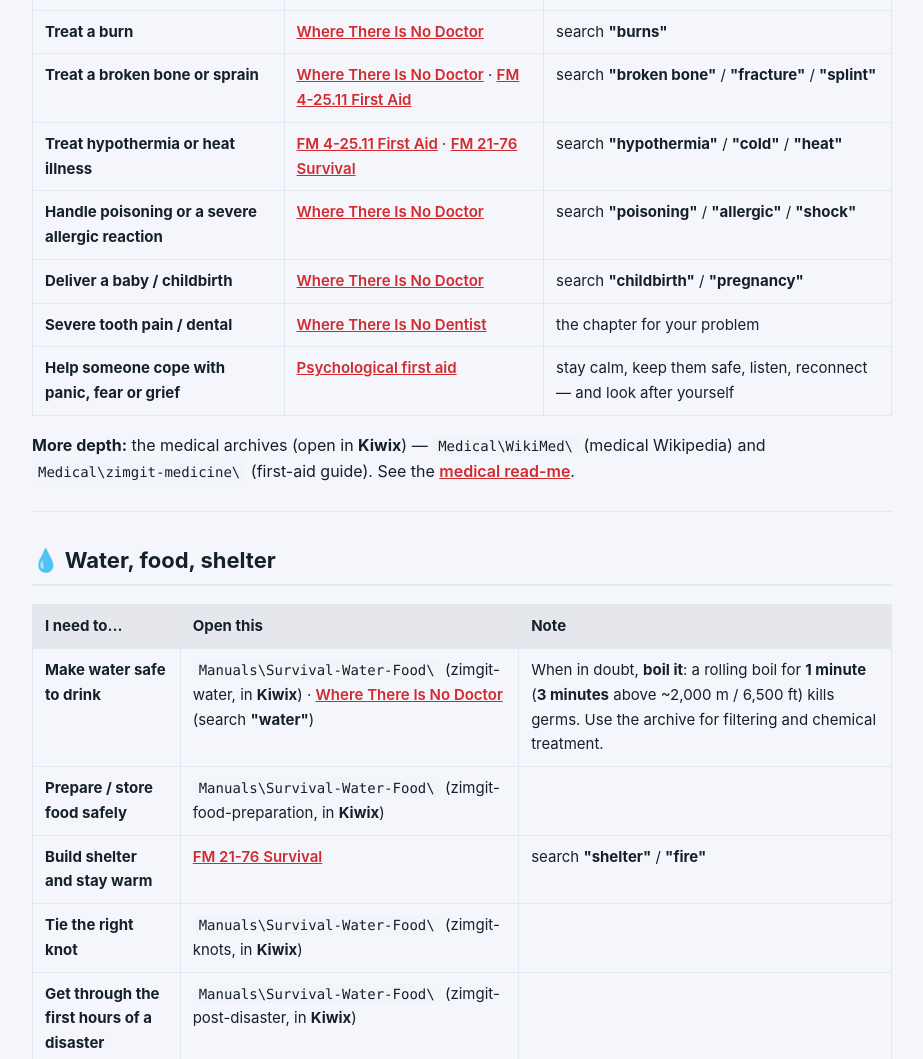
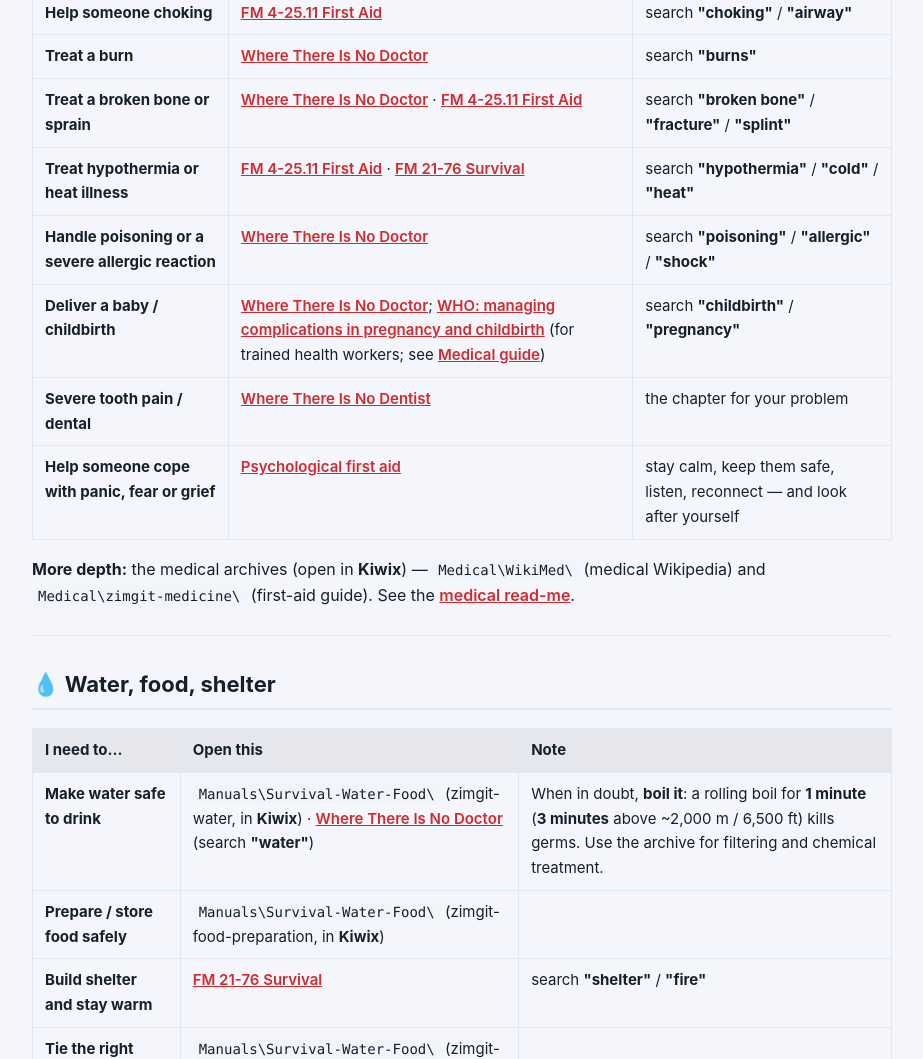
Before and after one commit to EnragedAntelope/offline-emergency-library, a plain HTML site: page docs/I-NEED-TO.html in a window 1280 px wide. Shown: the part 906-1965 px from the top of the page, without its empty margins (178-1101 px from the left). Drawn offline with Linux system fonts and the light colour scheme.

Commit message:
review follow-ups for #53
- I-NEED-TO: add WHO childbirth manual to the "Deliver a baby" row (md and html)
- Get-OfflineLibrary.ps1: fix 1-space indent on the WHO entries
- Medical-READ-ME-FIRST.html: replace literal asterisks with <em>
- SHA256SUMS.txt: refresh Get-OfflineLibrary.ps1 hash

```diff
--- a/docs/I-NEED-TO.html
+++ b/docs/I-NEED-TO.html
@@ -15,7 +15,7 @@
 <tr><td>Treat a broken bone or sprain</td><td><a href="Medical/Manuals-PDF/Where%20There%20Is%20No%20Doctor.pdf">Where There Is No Doctor</a> · <a href="Manuals/ArmyFieldManuals/FM%204-25.11%20First%20Aid.pdf">FM 4-25.11 First Aid</a></td><td>search <strong>"broken bone"</strong> / <strong>"fracture"</strong> / <strong>"splint"</strong></td></tr>
 <tr><td>Treat hypothermia or heat illness</td><td><a href="Manuals/ArmyFieldManuals/FM%204-25.11%20First%20Aid.pdf">FM 4-25.11 First Aid</a> · <a href="Manuals/ArmyFieldManuals/FM%2021-76%20Army%20Survival%20Manual.pdf">FM 21-76 Survival</a></td><td>search <strong>"hypothermia"</strong> / <strong>"cold"</strong> / <strong>"heat"</strong></td></tr>
 <tr><td>Handle poisoning or a severe allergic reaction</td><td><a href="Medical/Manuals-PDF/Where%20There%20Is%20No%20Doctor.pdf">Where There Is No Doctor</a></td><td>search <strong>"poisoning"</strong> / <strong>"allergic"</strong> / <strong>"shock"</strong></td></tr>
-<tr><td>Deliver a baby / childbirth</td><td><a href="Medical/Manuals-PDF/Where%20There%20Is%20No%20Doctor.pdf">Where There Is No Doctor</a></td><td>search <strong>"childbirth"</strong> / <strong>"pregnancy"</strong></td></tr>
+<tr><td>Deliver a baby / childbirth</td><td><a href="Medical/Manuals-PDF/Where%20There%20Is%20No%20Doctor.pdf">Where There Is No Doctor</a>; <a href="Medical/Manuals-PDF/WHO%20Managing%20Complications%20in%20Pregnancy%20and%20Childbirth%202017.pdf">WHO: managing complications in pregnancy and childbirth</a> (for trained health workers; see <a href="Medical/READ-ME-FIRST.html">Medical guide</a>)</td><td>search <strong>"childbirth"</strong> / <strong>"pregnancy"</strong></td></tr>
 <tr><td>Severe tooth pain / dental</td><td><a href="Medical/Manuals-PDF/Where%20There%20Is%20No%20Dentist.pdf">Where There Is No Dentist</a></td><td>the chapter for your problem</td></tr>
 <tr><td>Help someone cope with panic, fear or grief</td><td><a href="Medical/PSYCHOLOGICAL-FIRST-AID.html">Psychological first aid</a></td><td>stay calm, keep them safe, listen, reconnect — and look after yourself</td></tr>
 </tbody></table>
```
Also changed, not shown: docs/Medical-READ-ME-FIRST.html (+1 -1 lines), SHA256SUMS.txt, 2 other files.
